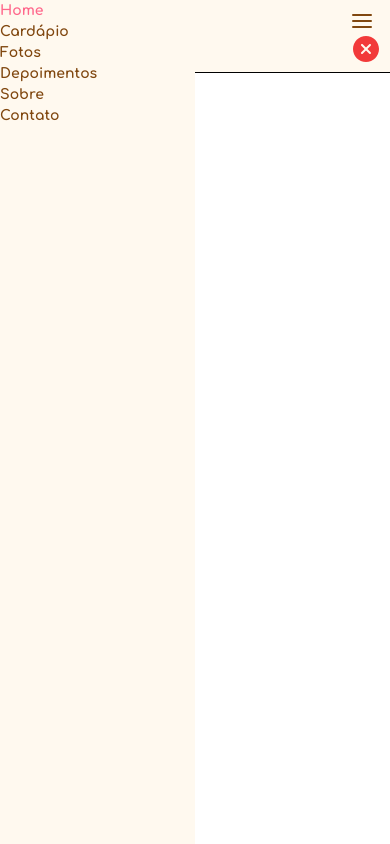
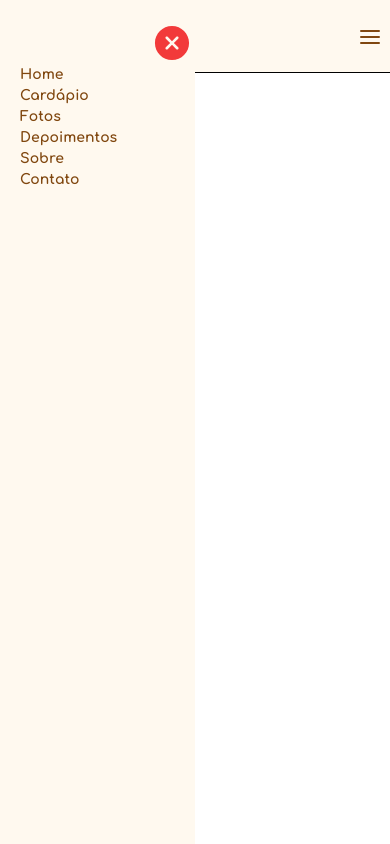
Before and after one commit to joaom00/AlineBalasGourmet, a Next.js app: page / in a window 390 px wide. Both pictures are taken after a click on the icon 362 px from the left and 20 px from the top of the page. Built offline with nearby package versions, Linux system fonts and the light colour scheme.

Commit message:
fix(client): fix mobile menu not closing issue on desktop
When the user opens the hamburger menu in the mobile version, and resizes the screen to the desktop
version, the mobile menu remains open

```diff
--- a/components/Header.js
+++ b/components/Header.js
@@ -4,12 +4,21 @@ import { IoIosCloseCircle } from 'react-icons/io';
 
 export default function Header() {
   const [isOpen, setIsOpen] = useState(false);
+
   const ToggleMenu = () => {
     setIsOpen(!isOpen);
   };
   const CloseMenu = () => {
     setIsOpen(false);
   };
+
+  if (typeof window !== 'undefined') {
+    window.addEventListener('resize', () => {
+      if (window.innerWidth >= 768) {
+        setIsOpen(false);
+      }
+    });
+  }
 
   return (
     <>
@@ -32,21 +41,23 @@ export default function Header() {
               onClick={ToggleMenu}
             />
 
-            <nav>
+            <nav
+              className={`${
+                isOpen
+                  ? `pl-20 pt-22 h-screen w-6/12 bg-brown-200 absolute left-0 top-0`
+                  : `hidden`
+              }`}
+            >
               <IoIosCloseCircle
-                className="ab right-0 top-0 z-10 md:hidden cursor-pointer"
-                size={32}
+                className={`${
+                  isOpen ? `relative -right-3/4` : `hidden`
+                } relative z-10 md:hidden cursor-pointer`}
+                size={42}
                 color="#F23A3A"
                 onClick={CloseMenu}
               />
 
-              <ul
-                className={`${
-                  isOpen
-                    ? `h-screen w-1/2 absolute left-0 top-0 bg-brown-200`
-                    : `hidden`
-                } md:flex md:gap-12 lg:gap-18 font-comfortaa text-14 md:text-14 lg:text-18 font-bold text-brown-600`}
-              >
+              <ul className="md:flex md:gap-12 lg:gap-18 font-comfortaa text-14 md:text-14 lg:text-18 font-bold text-brown-600">
                 <li className="transition duration-500 hover:text-red-200 cursor-pointer">
                   Home
                 </li>
--- a/tailwind.config.js
+++ b/tailwind.config.js
@@ -36,9 +36,21 @@ module.exports = {
       "14": "0.875rem",
       "16": "1rem",
       "18": "1.125rem",
+      "20": "1.25rem",
+      "22": "1.375rem",
+      "24": "1.5rem",
+      "26": "1.625rem",
+      "28": "1.75rem",
+      "30": "1.875",
+      "32": "2rem",
+      "34": "2.125rem",
+      "36": "2.25rem",
+      "38": "2.375rem",
+      "40": "2.5rem",
       "42": "2.625rem",
       "48": "3rem",
       "72": "4.5rem",
+      "96": "6rem",
     },
     fontSize: {
       "4": "0.25rem",
```
